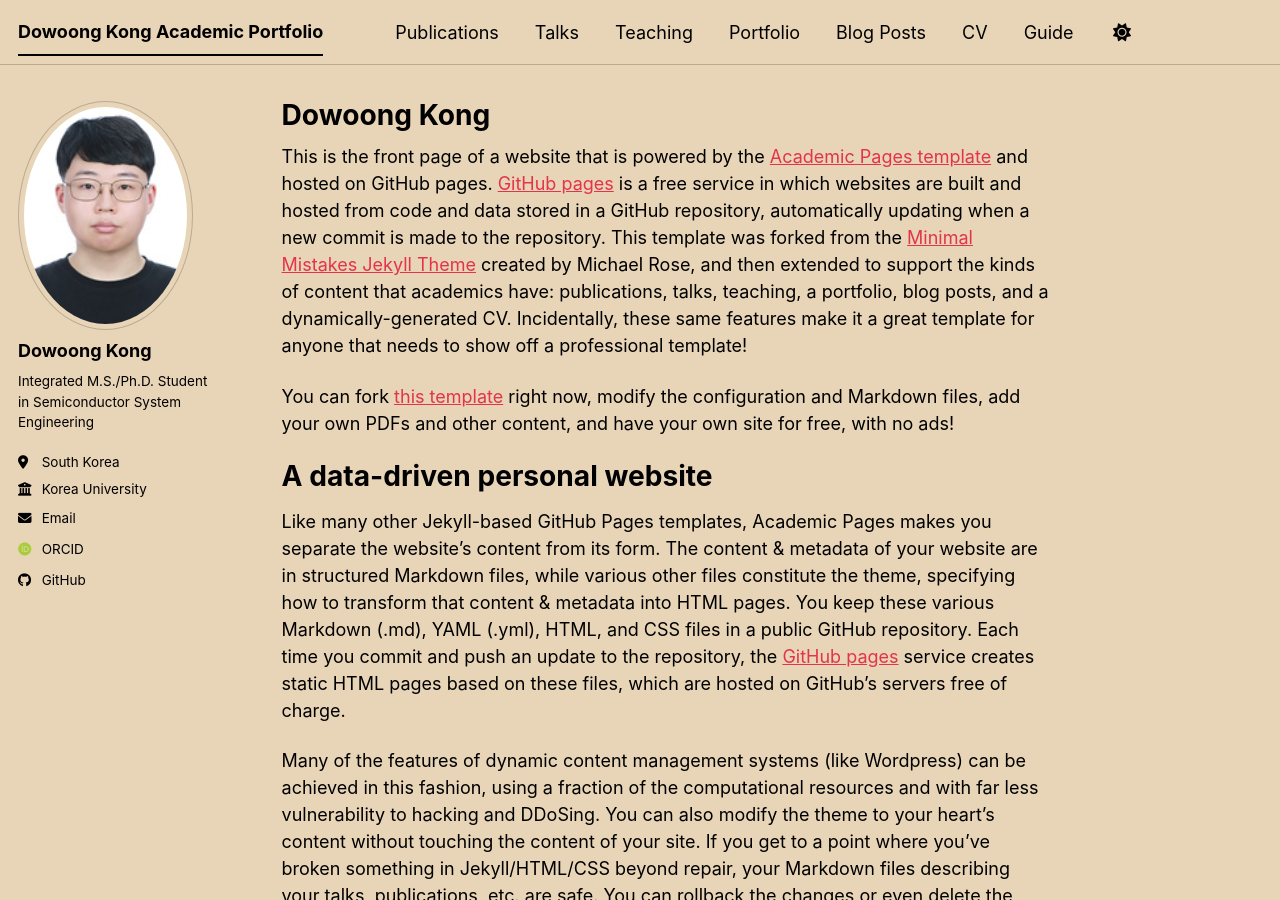
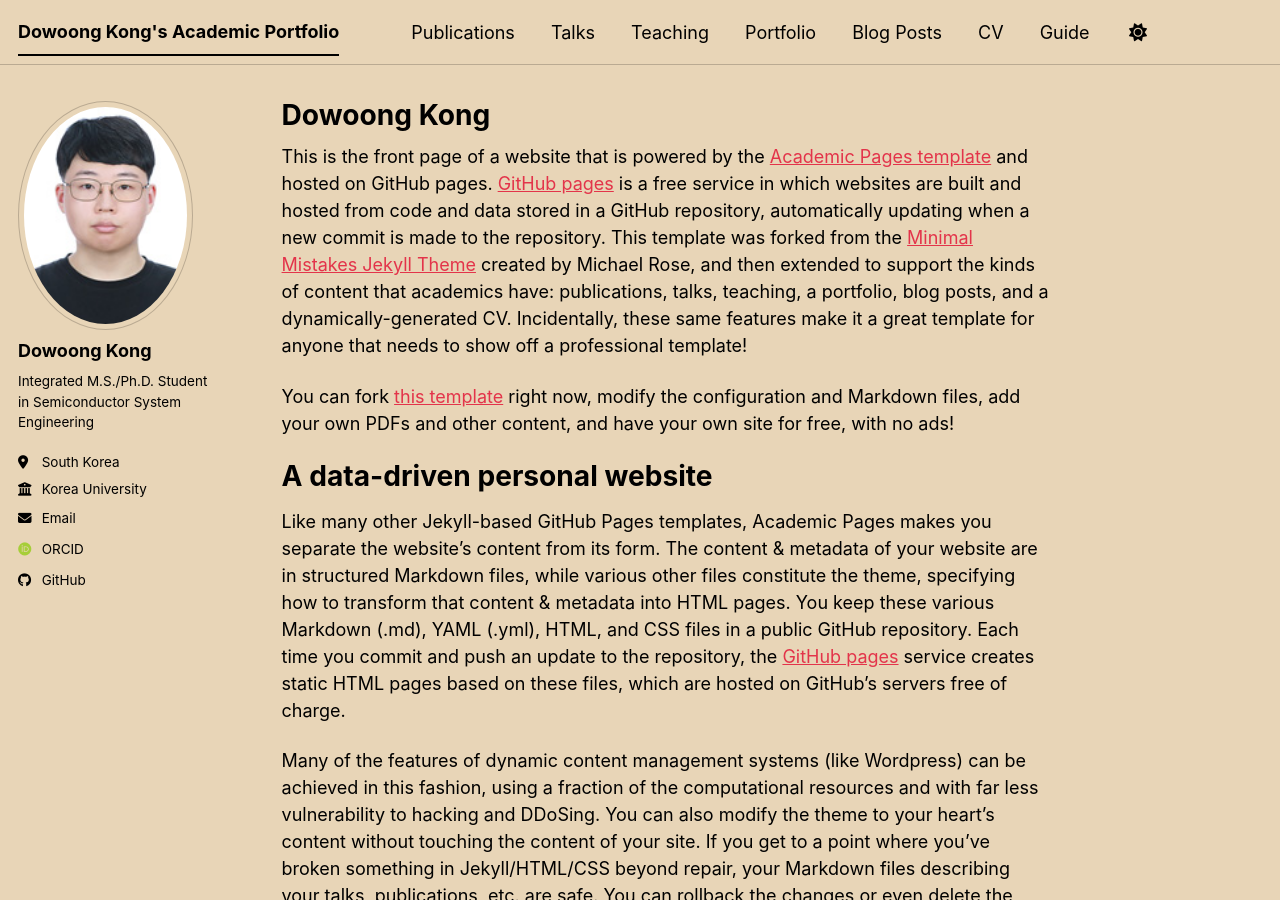
Before and after one commit to DowoongKong/DowoongKong.github.io, a Jekyll site: the page built from _pages/about.md, in a window 1280 px wide and 900 px high. Built offline with Jekyll 4.4.1, drawn with Linux system fonts in a browser that asks for light colours; some web fonts are replaced; a script bundle is joined from its source files by our own code; library files that are not in the unit come from our copies.

```diff
--- a/_config.yml
+++ b/_config.yml
@@ -9,8 +9,8 @@
 # Basic Site Settings
 locale                   : "en-US"
 site_theme               : "sunrise" # The available themes options are "default", "air", "sunrise", "mint", "dirt" and "contrast"
-title                    : "Dowoong Kong Academic Portfolio"
-title_separator          : "|"
+title                    : "Dowoong Kong's Academic Portfolio"
+title_separator          : "-"
 name                     : &name "Dowoong Kong"                     # Update this with your name
 description              : &description "Dowoong Kong's academic portfolio"   # Update this with a general description of your site, this is the default if not overridden by a page
 url                      : https://DowoongKong.github.io # The base hostname & protocol for your site e.g. "https://[your GitHub username].github.io",
--- a/_includes/seo.html
+++ b/_includes/seo.html
@@ -7,7 +7,7 @@
 {% assign seo_url = seo_url | default: site.github.url %}
 
 {% if page.title %}
-  {% assign seo_title = page.title | append: " " | append: site.title_separator | append: " " | append: site.title %}
+  {% assign seo_title = site.title | append: " " | append: site.title_separator | append: " " | append: page.excerpt %}
 {% endif %}
 
 {% if seo_title %}
```
